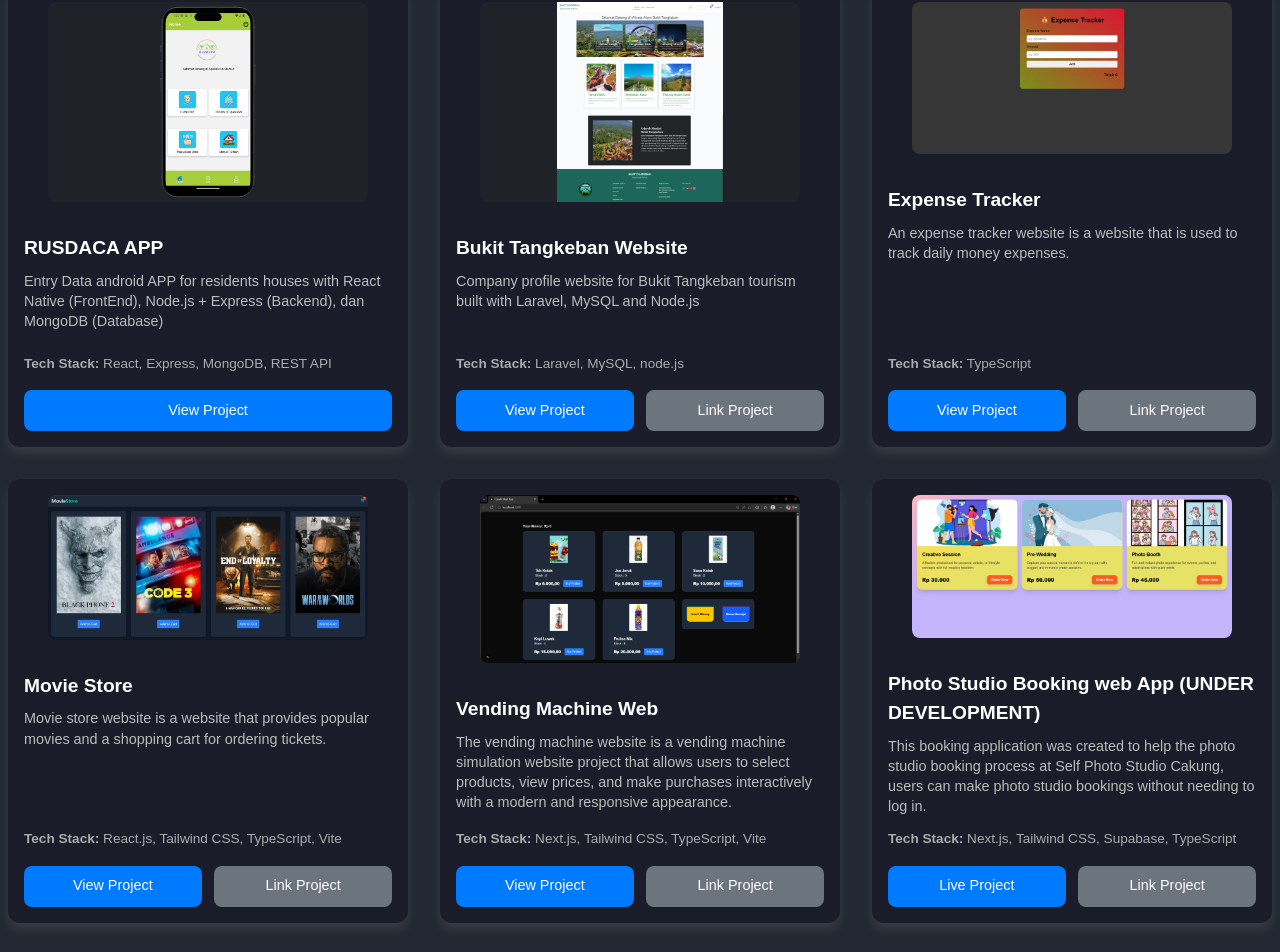
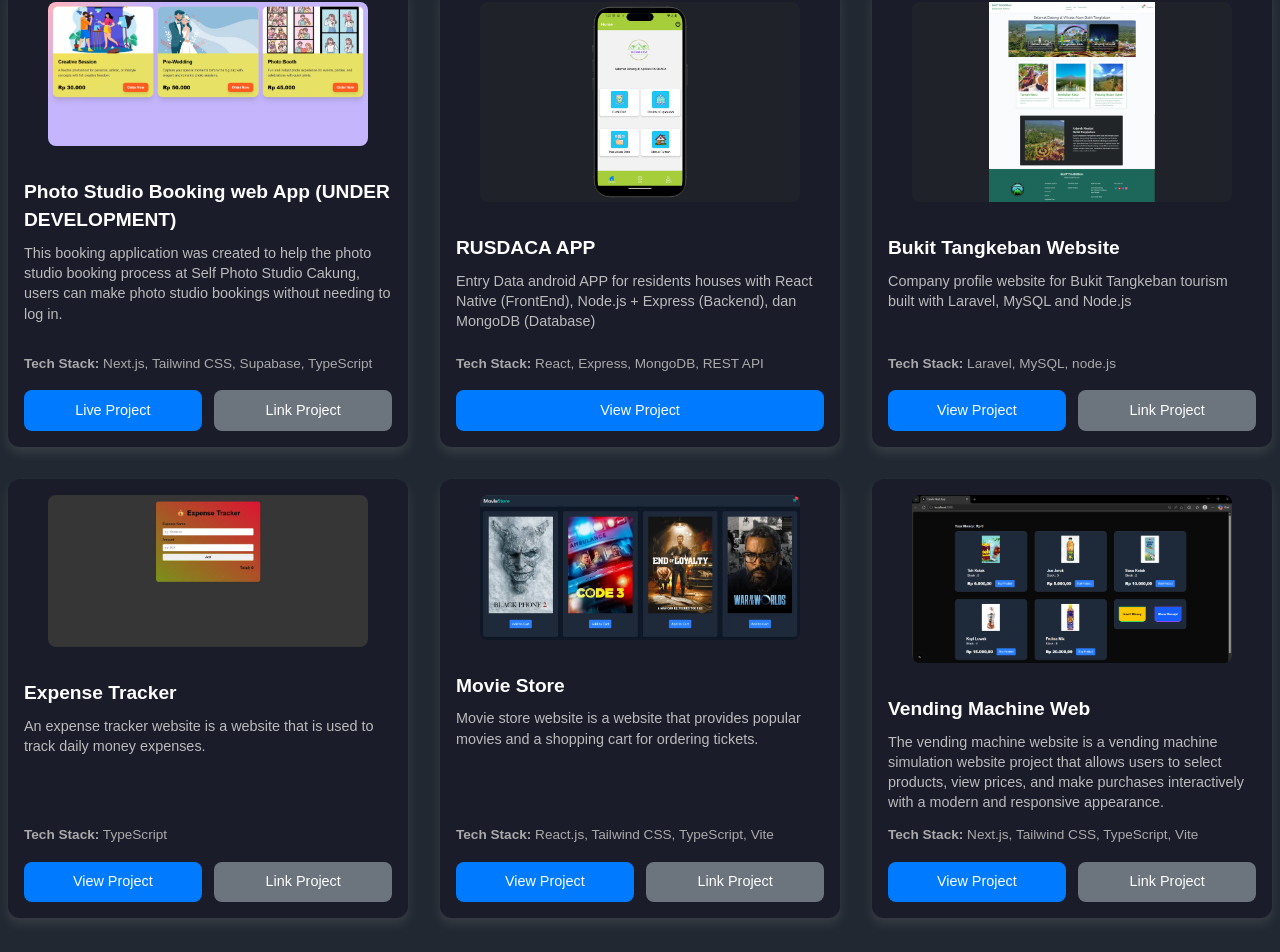
Before and after one commit to FaudinCahyoW/porto-web, a React (Vite) app: page /project in a window 1280 px wide. Shown: the part 128-1080 px from the top of the page. Built offline with nearby package versions, Linux system fonts and the light colour scheme.

Commit message:
Update MyProject.jsx
Arrange project priority

```diff
--- a/src/pages/MyProject.jsx
+++ b/src/pages/MyProject.jsx
@@ -7,6 +7,14 @@ const Project = () => {
   const { t } = useTranslation();
 
   const projects = [
+    {
+      title: "Photo Studio Booking web App (UNDER DEVELOPMENT)",
+      image: "/images/booking-photo/booking-photo.png",
+      desc: t("selfPhoto.desc"),
+      tech: "Next.js, Tailwind CSS, Supabase, TypeScript",
+      github: "https://github.com/FaudinCahyoW/SelfPhoto-Booking",
+      live: "https://self-photo-booking-one.vercel.app/",
+    },
     {
       title: "RUSDACA APP",
       image: "/images/Home.webp",
@@ -46,14 +54,6 @@ const Project = () => {
       route: "/project/vending",
       github:
         "https://github.com/FaudinCahyoW/react-vending-machine/tree/main/frontend",
-    },
-    {
-      title: "Photo Studio Booking web App (UNDER DEVELOPMENT)",
-      image: "/images/booking-photo/booking-photo.png",
-      desc: t("selfPhoto.desc"),
-      tech: "Next.js, Tailwind CSS, Supabase, TypeScript",
-      github: "https://github.com/FaudinCahyoW/SelfPhoto-Booking",
-      live: "https://self-photo-booking-one.vercel.app/",
     },
   ];
   return (
```
